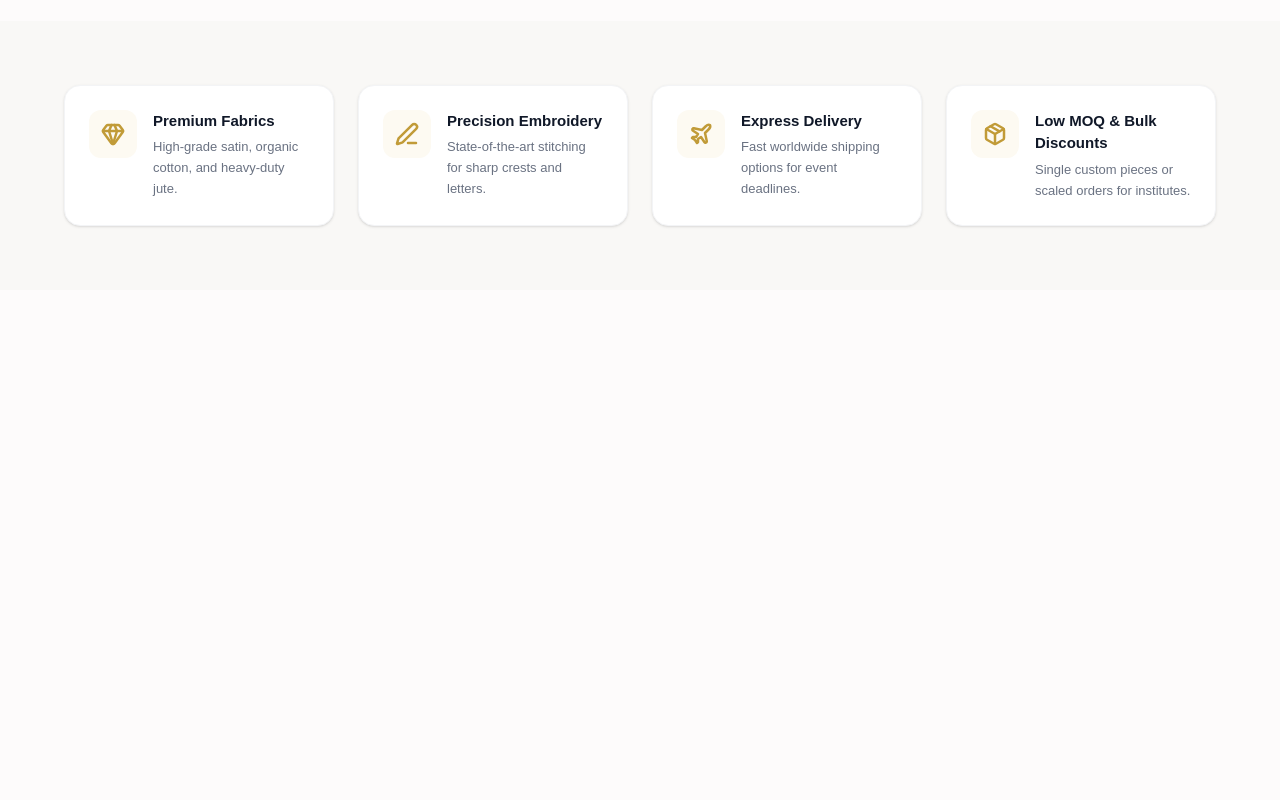
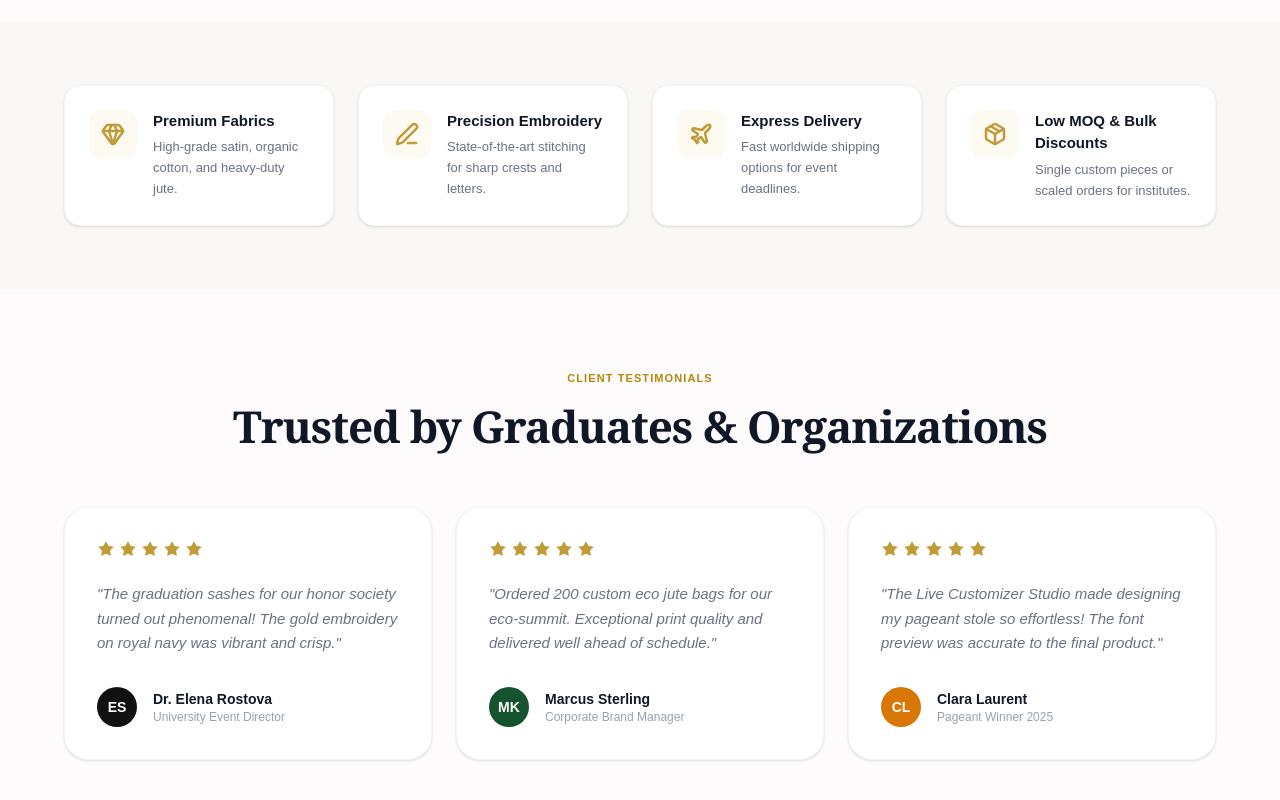
Before and after one commit to aman-2904/Sashcraft, a Next.js app: page / in a window 1280 px wide. Shown: the part 2613-3413 px from the top of the page. Before the commit the page ends 2903 px from the top, so only its background shows below. Built offline with nearby package versions, Linux system fonts and the light colour scheme.

Commit message:
feat: add client testimonials section to home page

```diff
--- a/src/app/page.tsx
+++ b/src/app/page.tsx
@@ -1,5 +1,5 @@
 import Image from "next/image";
-import { Crown, Wand2, ArrowRight, Ribbon, GraduationCap, Shirt, ShoppingBag, Flag, Gem, PenLine, Plane, Package } from "lucide-react";
+import { Crown, Wand2, ArrowRight, Ribbon, GraduationCap, Shirt, ShoppingBag, Flag, Gem, PenLine, Plane, Package, Star } from "lucide-react";
 import Customizer from "@/components/Customizer/Customizer";
 
 export default function Home() {
@@ -194,6 +194,87 @@ export default function Home() {
 
         </div>
       </section>
+
+      {/* Testimonials Section */}
+      <section className="w-full bg-[#fdfbfb] px-8 md:px-16 py-20 flex flex-col items-center">
+        {/* Heading */}
+        <div className="text-center mb-14">
+          <h3 className="text-[#b8860b] text-[11px] font-bold tracking-widest uppercase mb-4">CLIENT TESTIMONIALS</h3>
+          <h2 className="text-4xl md:text-[2.75rem] font-serif font-bold text-gray-900 tracking-tight">Trusted by Graduates & Organizations</h2>
+        </div>
+
+        {/* Grid */}
+        <div className="grid grid-cols-1 md:grid-cols-3 gap-6 w-full max-w-[1200px]">
+          {/* Card 1 */}
+          <div className="bg-white rounded-[24px] p-8 shadow-sm border border-gray-100 flex flex-col justify-between transition-all hover:shadow-md hover:-translate-y-1">
+            <div>
+              <div className="flex gap-1 mb-6">
+                {[...Array(5)].map((_, i) => (
+                  <Star key={i} size={18} fill="#c19b38" stroke="none" />
+                ))}
+              </div>
+              <p className="text-gray-500 italic leading-relaxed text-[15px] mb-8">
+                "The graduation sashes for our honor society turned out phenomenal! The gold embroidery on royal navy was vibrant and crisp."
+              </p>
+            </div>
+            <div className="flex items-center gap-4">
+              <div className="w-10 h-10 rounded-full bg-[#111111] text-white flex items-center justify-center font-bold text-sm">
+                ES
+              </div>
+              <div className="flex flex-col">
+                <span className="font-bold text-gray-900 text-sm">Dr. Elena Rostova</span>
+                <span className="text-xs text-gray-400 font-medium">University Event Director</span>
+              </div>
+            </div>
+          </div>
+
+          {/* Card 2 */}
+          <div className="bg-white rounded-[24px] p-8 shadow-sm border border-gray-100 flex flex-col justify-between transition-all hover:shadow-md hover:-translate-y-1">
+            <div>
+              <div className="flex gap-1 mb-6">
+                {[...Array(5)].map((_, i) => (
+                  <Star key={i} size={18} fill="#c19b38" stroke="none" />
+                ))}
+              </div>
+              <p className="text-gray-500 italic leading-relaxed text-[15px] mb-8">
+                "Ordered 200 custom eco jute bags for our eco-summit. Exceptional print quality and delivered well ahead of schedule."
+              </p>
+            </div>
+            <div className="flex items-center gap-4">
+              <div className="w-10 h-10 rounded-full bg-[#14532d] text-white flex items-center justify-center font-bold text-sm">
+                MK
+              </div>
+              <div className="flex flex-col">
+                <span className="font-bold text-gray-900 text-sm">Marcus Sterling</span>
+                <span className="text-xs text-gray-400 font-medium">Corporate Brand Manager</span>
+              </div>
+            </div>
+          </div>
+
+          {/* Card 3 */}
+          <div className="bg-white rounded-[24px] p-8 shadow-sm border border-gray-100 flex flex-col justify-between transition-all hover:shadow-md hover:-translate-y-1">
+            <div>
+              <div className="flex gap-1 mb-6">
+                {[...Array(5)].map((_, i) => (
+                  <Star key={i} size={18} fill="#c19b38" stroke="none" />
+                ))}
+              </div>
+              <p className="text-gray-500 italic leading-relaxed text-[15px] mb-8">
+                "The Live Customizer Studio made designing my pageant stole so effortless! The font preview was accurate to the final product."
+              </p>
+            </div>
+            <div className="flex items-center gap-4">
+              <div className="w-10 h-10 rounded-full bg-[#d97706] text-white flex items-center justify-center font-bold text-sm">
+                CL
+              </div>
+              <div className="flex flex-col">
+                <span className="font-bold text-gray-900 text-sm">Clara Laurent</span>
+                <span className="text-xs text-gray-400 font-medium">Pageant Winner 2025</span>
+              </div>
+            </div>
+          </div>
+        </div>
+      </section>
     </main>
   );
 }
```
